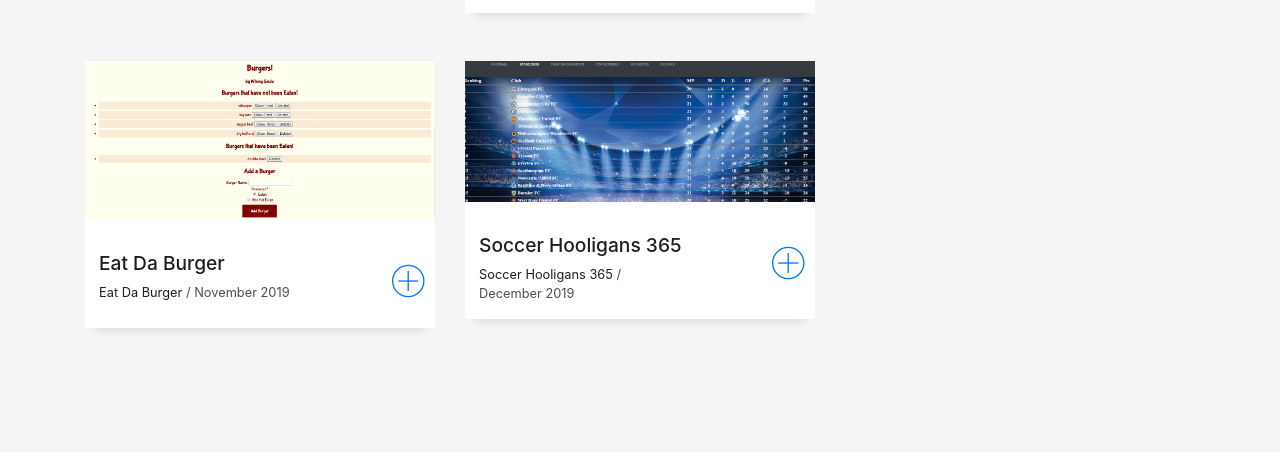
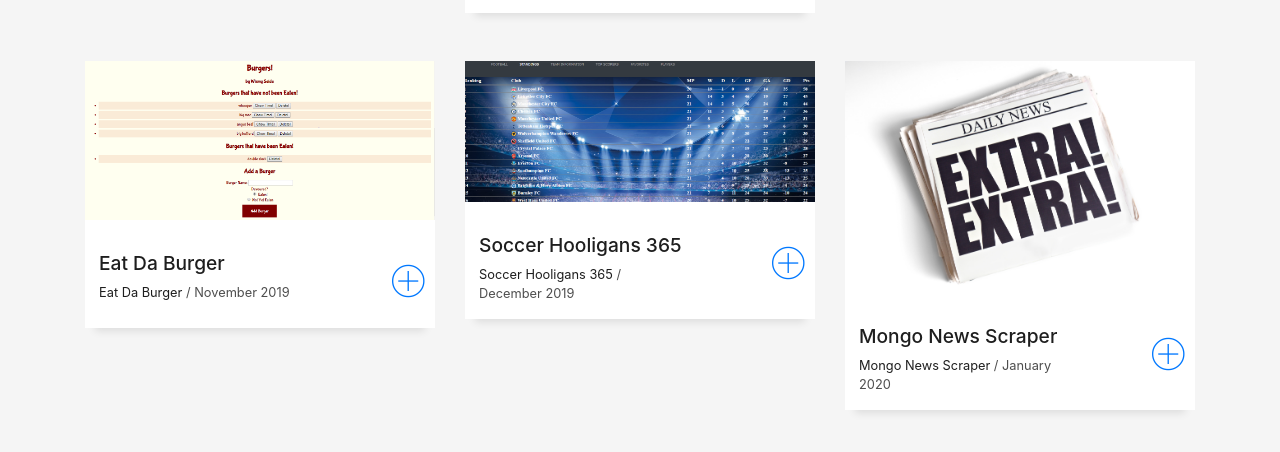
Before and after one commit to wseide/Basic-Portfolio, a plain HTML site: page portfolio.html in a window 1280 px wide. Shown: the part 1351-1803 px from the top of the page. Before the commit the page ends 1727 px from the top, so only its background shows below. Drawn offline with nearby package versions, Linux system fonts and the light colour scheme; files whose address does not match are found by name; a web font is replaced by a local one.

Commit message:
added mongo scraper

```diff
--- a/portfolio.html
+++ b/portfolio.html
@@ -354,4 +354,28 @@
             <span class="ion-ios-plus-outline"></span>
 </div>
 </div>
+</div>
+</div>
+</a>
+</div>
+</div>
+<div class="col-md-4">
+<div class="work-box">
+<a href="assets/images/newspaper.jpg" data-lightbox="gallery-mf">
+<div class="work-img">
+  <img src="assets/images/newspaper.jpg" alt="newspaper" class="img-fluid">
+</div>
+<div class="work-content">
+  <div class="row">
+    <div class="col-sm-8">
+      <h2 class="w-title"><a href="https://github.com/wseide/mongo-scrap">Mongo News Scraper</a></h2>
+      <div class="w-more">
+        <span class="w-ctegory"><a href="https://damp-depths-74493.herokuapp.com/">Mongo News Scraper</a></span> / <span class="w-date">January 2020</span>
+      </div>
+    </div>
+    <div class="col-sm-4">
+      <div class="w-like">
+        <span class="ion-ios-plus-outline"></span>
+</div>
+</div>
       </section>
```
Also changed, not shown: assets/images/newspaper.jpg (added).
